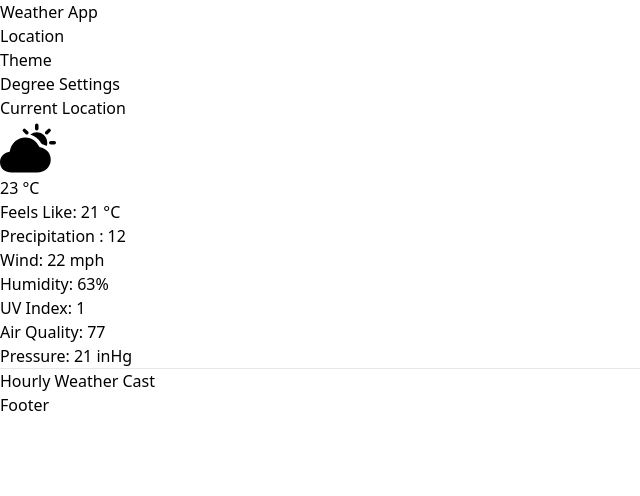
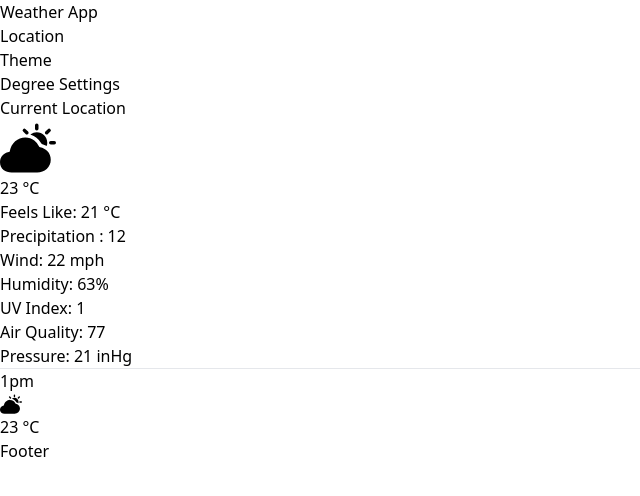
Before and after one commit to GowthamR1011/weather_app, a Next.js app: page / in a window 1280 px wide. Shown: the top 496 px of the page, without its empty margins (0-640 px from the left). Built offline with nearby package versions, Linux system fonts and the light colour scheme.

Commit message:
Added the basis strucure for the hourly cast component to be displayed.

```diff
--- /dev/null
+++ b/src/components/WeatherCard/HourlyCast/HourlyCast.tsx
@@ -0,0 +1,36 @@
+import * as React from 'react';
+import { IoPartlySunny } from "react-icons/io5";
+
+export interface IHourlyCastProps {
+    time:string;
+    temperature:string;
+    condition:string;
+
+}
+
+export interface IHourlyCastListProps{
+    hourlyCastList?:IHourlyCastProps[];
+}
+
+export function HourlyCast (props:IHourlyCastListProps) {
+    const {hourlyCastList} = props;
+
+  return (
+    <div className='flex overflow-x-auto'>
+
+        { hourlyCastList.length == 0?
+        <p>Unable to Load data</p>:
+        hourlyCastList.map(({time,temperature,condition}) => {
+            return(
+                <div className='mx-3'>
+                    <p className='text-sm'>{time}</p>
+                    <IoPartlySunny size={22} className=''/>
+                    <p className='text-sm'>{temperature}</p>
+
+                </div>
+            )
+        })}
+
+    </div>
+  );
+}
--- a/src/components/WeatherCard/WeatherCard.tsx
+++ b/src/components/WeatherCard/WeatherCard.tsx
@@ -1,6 +1,7 @@
 import * as React from 'react';
 import WeatherDetails,{ IWeatherDetailsProps } from './WeatherDetails/WeatherDetails';
 import { IoPartlySunny } from "react-icons/io5";
+import { HourlyCast, IHourlyCastListProps, IHourlyCastProps } from './HourlyCast/HourlyCast';
 
 export interface IWeatherCardProps {
     location:string;
@@ -16,6 +17,8 @@ weatherDetailsProps.Pressure="21 inHg";
 weatherDetailsProps.UVIndex="1";
 weatherDetailsProps.WindSpeed="22 mph";
 
+
+const hourlyCast : IHourlyCastListProps = { hourlyCastList: [{time:"1pm",temperature:"23 °C",condition:"sunny"}]};
 
 export default function WeatherCard (props: IWeatherCardProps) {
   return (
@@ -41,8 +44,8 @@ export default function WeatherCard (props: IWeatherCardProps) {
                 </div>
         </div>
         <hr className='h-px my-8 bg-gray-200 border-0 dark:bg-gray-700'/>
-        <div className='w-100'>
-            Hourly Weather Cast
+        <div className='w-100 overflow-scrollable'>
+            <HourlyCast hourlyCastList={hourlyCast.hourlyCastList}/>
         </div>
 
 
```
